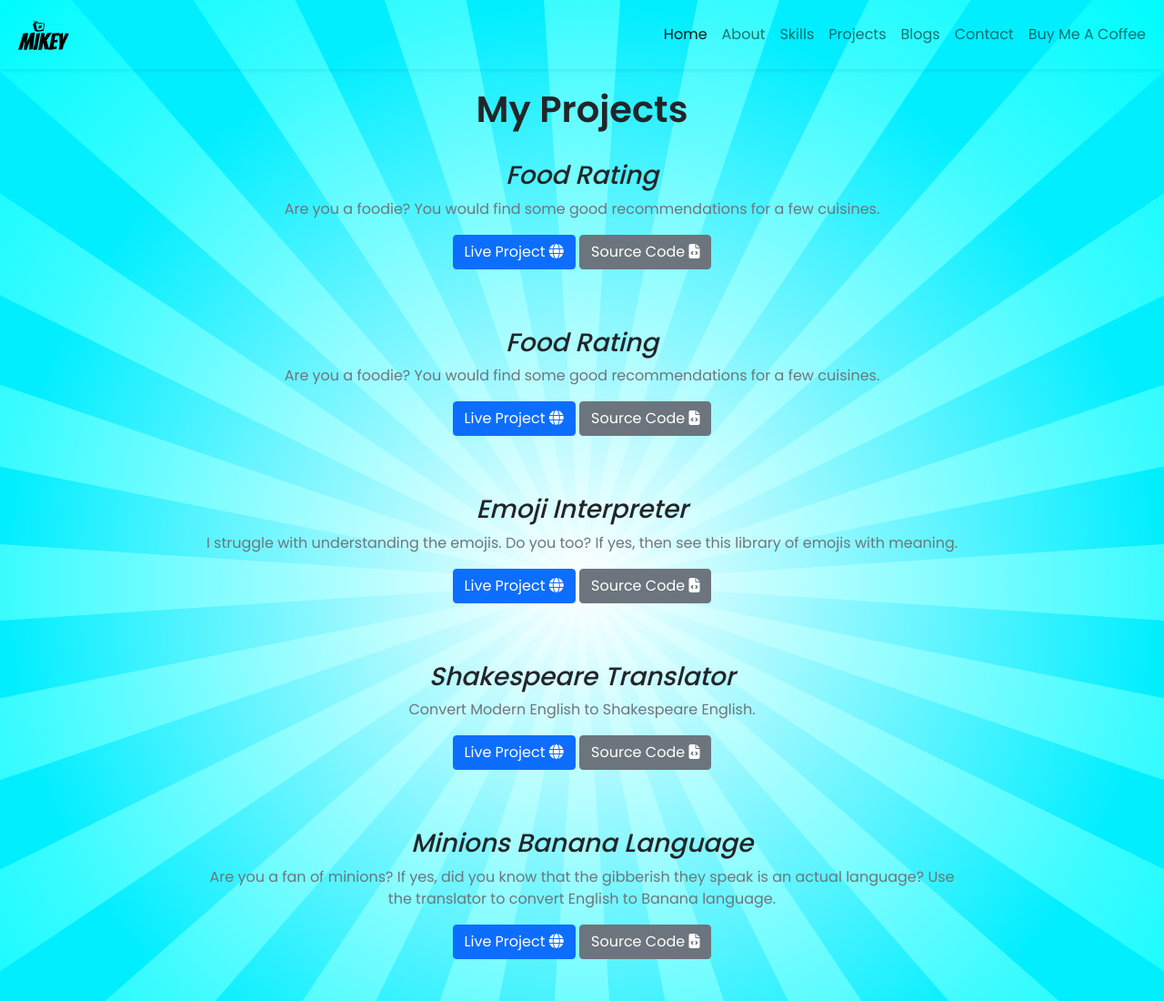
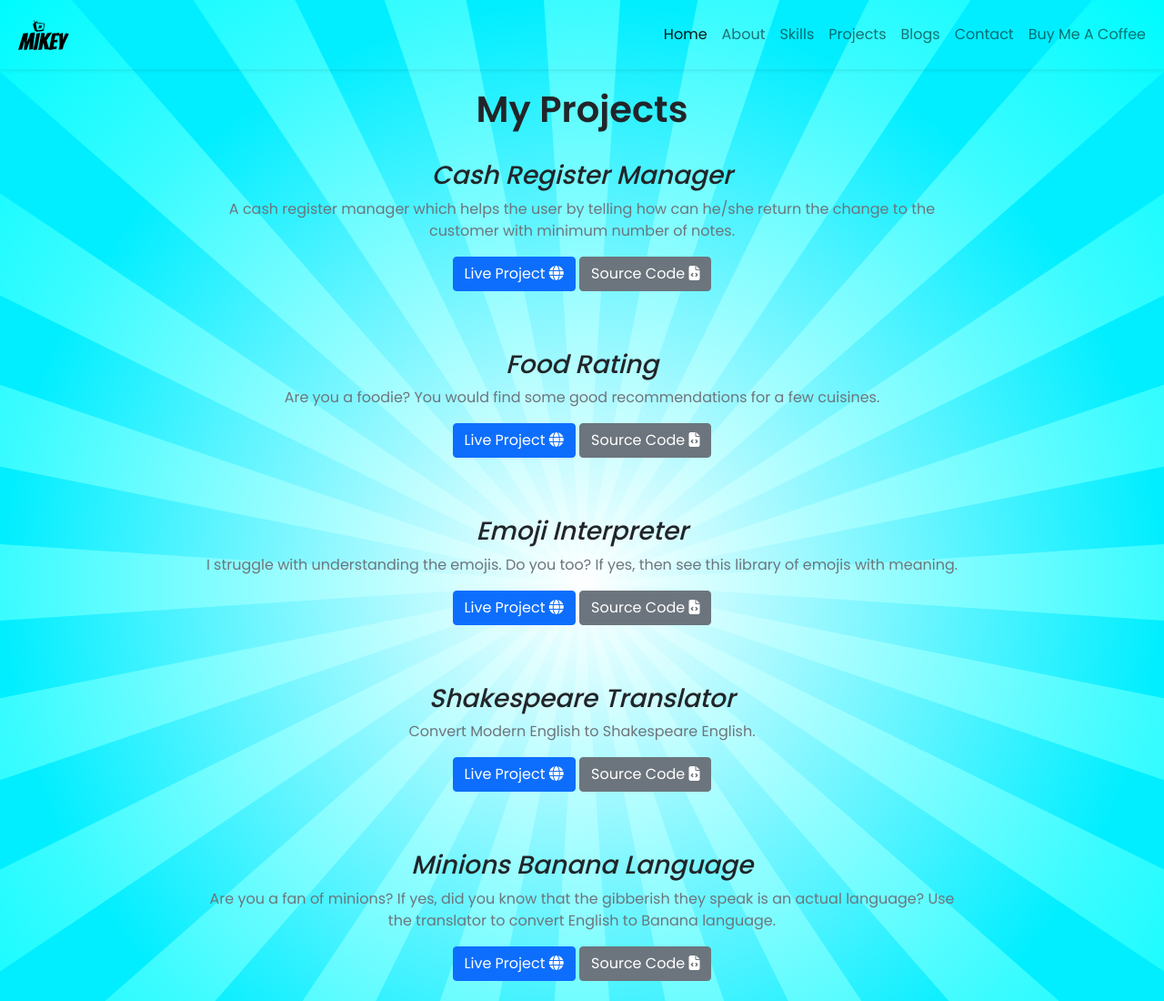
Before and after one commit to tonymike99/tonymike99.github.io, a plain HTML site: page templates/projects.html in a window 1280 px wide. Shown: the top 1100 px of the page at 91% size. Drawn offline with nearby package versions, Linux system fonts and the light colour scheme.

Commit message:
code: updated project details

```diff
--- a/templates/projects.html
+++ b/templates/projects.html
@@ -164,10 +164,12 @@
                             <br />
 
                             <div>
-                                <h3><em>Food Rating</em></h3>
+                                <h3><em>Cash Register Manager</em></h3>
                                 <p class="text-muted">
-                                    Are you a foodie? You would find some good
-                                    recommendations for a few cuisines.
+                                    A cash register manager which helps the user
+                                    by telling how can he/she return the change
+                                    to the customer with minimum number of
+                                    notes.
                                 </p>
                                 <a
                                     class="
```
